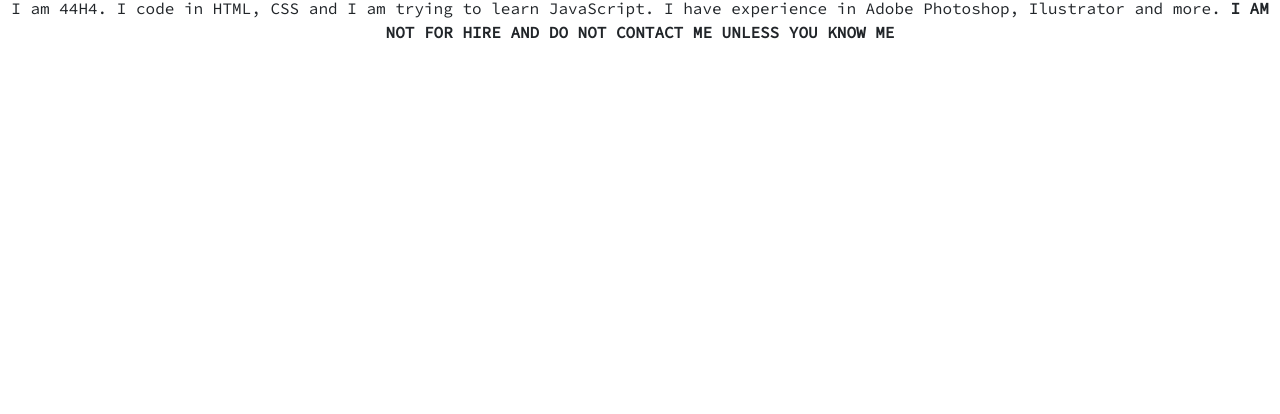
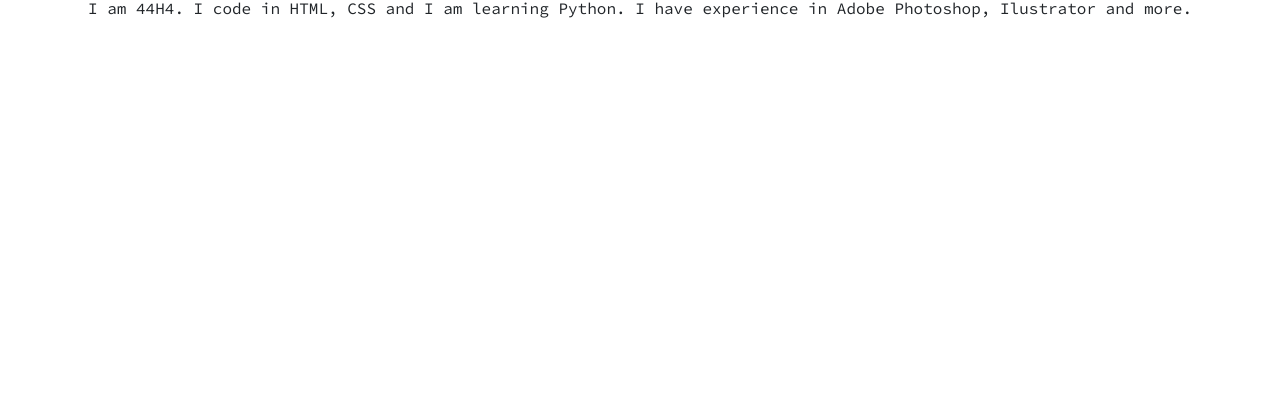
Before and after one commit to 44H4/44H4.github.io, a plain HTML site: page index.html in a window 1280 px wide. Shown: the part 386-800 px from the top of the page. Drawn offline with Linux system fonts and the light colour scheme.

Commit message:
Update index.html

```diff
--- a/index.html
+++ b/index.html
@@ -39,11 +39,8 @@
     <br />
     <h2 style="text-align: center">About Me</h2>
     <p style="text-align: center">
-      I am 44H4. I code in HTML, CSS and I am trying to learn JavaScript. I have
-      experience in Adobe Photoshop, Ilustrator and more.
-      <strong
-        >I AM NOT FOR HIRE AND DO NOT CONTACT ME UNLESS YOU KNOW ME</strong
-      >
+      I am 44H4. I code in HTML, CSS and I am learning Python. I have experience
+      in Adobe Photoshop, Ilustrator and more.
     </p>
 
     <!--Scripts-->
```
